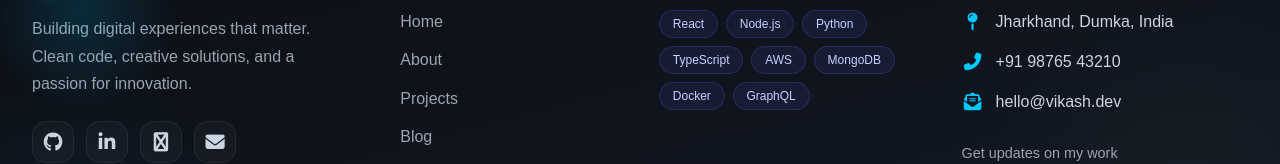
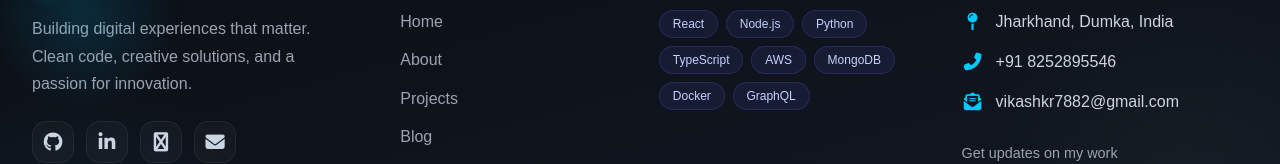
Before and after one commit to sonuraj95/Portfoliobyvikash, a React (Create React App) app: page /Contact in a window 1280 px wide. Shown: the part 1087-1251 px from the top of the page. Built offline with nearby package versions, Linux system fonts and the light colour scheme.

Commit message:
number
number update

```diff
--- a/src/Components/Footer.js
+++ b/src/Components/Footer.js
@@ -90,11 +90,11 @@ const Footer = () => {
               </li>
               <li>
                 <i className="fas fa-phone-alt"></i>
-                <a href="tel:+919876543210">+91 98765 43210</a>
+                <a href="tel:+919876543210">+91 8252895546</a>
               </li>
               <li>
                 <i className="fas fa-envelope-open-text"></i>
-                <a href="mailto:hello@vikash.dev">hello@vikash.dev</a>
+                <a href="mailto:hello@vikash.dev">vikashkr7882@gmail.com</a>
               </li>
             </ul>
             <div className="newsletter-signup">
```
